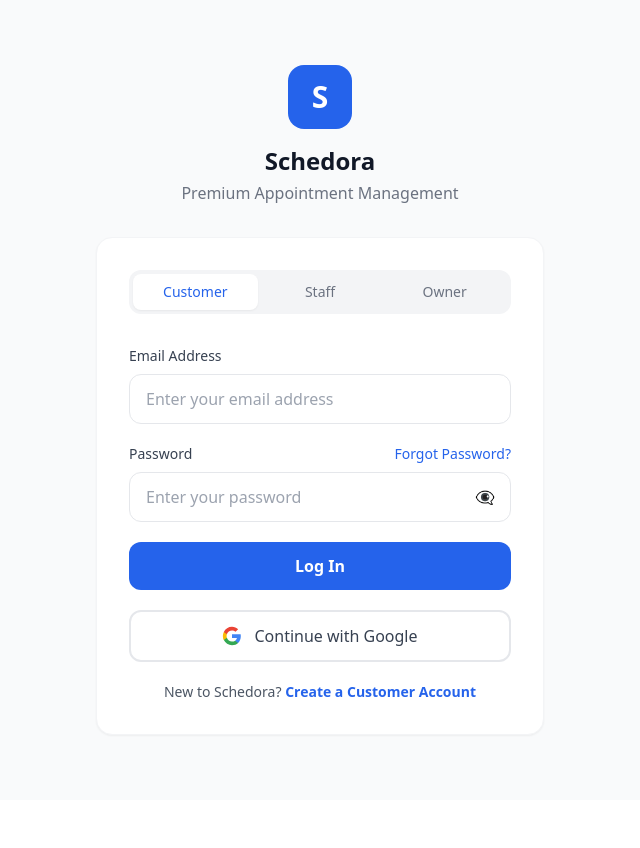
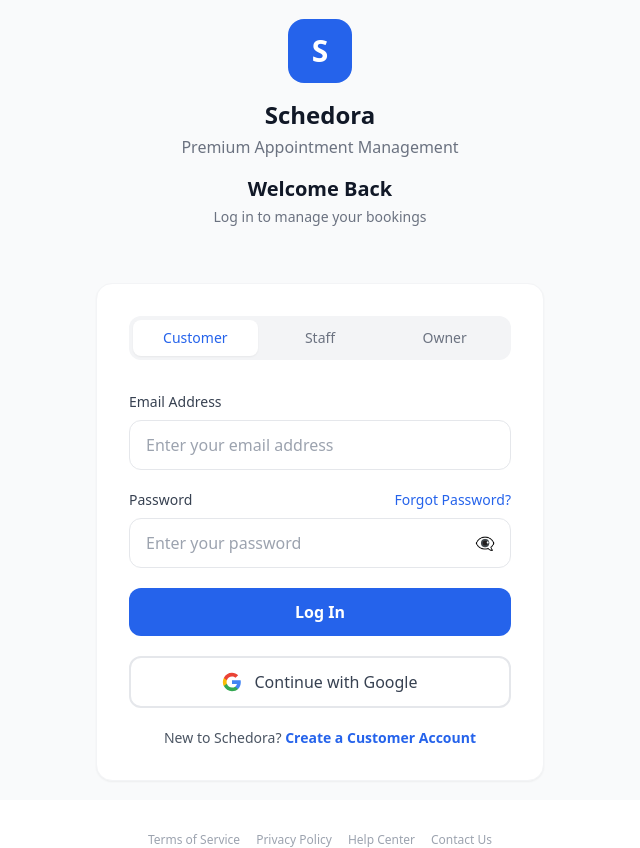
Before and after one commit to Schedora/Schedora, a Nuxt app in the folder frontend/: page /auth/login in a window 1280 px wide. Shown: the whole page, without its empty margins (320-960 px from the left). Before the commit the page ends 800 px from the top, so only its background shows below. Built offline with nearby package versions, Linux system fonts and the light colour scheme.

Commit message:
Complete Staff Login - role tabs, dynamic headings, contact owner link, footer links, staff schedule placeholder

```diff
--- a/frontend/app/pages/auth/login.vue
+++ b/frontend/app/pages/auth/login.vue
@@ -8,6 +8,11 @@
       </div>
       <h1 class="text-2xl font-bold text-gray-900">Schedora</h1>
       <p class="text-gray-500 mt-1">Premium Appointment Management</p>
+      <!-- Dynamic heading based on role -->
+      <div class="text-center mt-4 mb-6">
+        <h2 class="text-xl font-bold text-gray-900">{{ headings[selectedRole].title }}</h2>
+        <p class="text-gray-500 text-sm mt-1">{{ headings[selectedRole].subtitle }}</p>
+      </div>
     </div>
 
     <!-- Card -->
@@ -111,17 +116,36 @@
           Continue with Google
         </button>
 
-        <!-- Create Account Link -->
-        <p class="text-center text-gray-600 text-sm">
-          New to Schedora?
-          <NuxtLink to="/auth/register" class="text-blue-600 font-semibold hover:underline">
-            Create a Customer Account
-          </NuxtLink>
-        </p>
-
+        <div class="text-center text-sm mt-4">
+          <template v-if="selectedRole === 'customer'">
+            <span class="text-gray-600">New to Schedora? </span>
+            <NuxtLink to="/auth/register" class="text-blue-600 font-semibold hover:underline">
+              Create a Customer Account
+            </NuxtLink>
+          </template>
+          <template v-else-if="selectedRole === 'staff'">
+            <span class="text-gray-600">Don't have an account? </span>
+            <a href="mailto:support@schedora.com" class="text-blue-600 font-semibold hover:underline">
+              Contact Business Owner
+            </a>
+          </template>
+          <template v-else-if="selectedRole === 'owner'">
+            <span class="text-gray-600">New business owner? </span>
+            <NuxtLink to="/auth/register-owner" class="text-blue-600 font-semibold hover:underline">
+              Register Your Business
+            </NuxtLink>
+          </template>
+        </div>
       </form>
     </div>
 
+  </div>
+  <!-- Footer Links -->
+  <div class="mt-8 text-center text-xs text-gray-400 space-x-4">
+    <a href="#" class="hover:text-gray-600">Terms of Service</a>
+    <a href="#" class="hover:text-gray-600">Privacy Policy</a>
+    <a href="#" class="hover:text-gray-600">Help Center</a>
+    <a href="#" class="hover:text-gray-600">Contact Us</a>
   </div>
 </template>
 
@@ -149,6 +173,21 @@
 ]
 
 const selectedRole = ref('customer')
+
+const headings = {
+  customer: {
+    title: 'Welcome Back',
+    subtitle: 'Log in to manage your bookings'
+  },
+  staff: {
+    title: 'Staff Login',
+    subtitle: 'Access your daily schedule and appointments'
+  },
+  owner: {
+    title: 'Owner Login',
+    subtitle: 'Manage your business and team'
+  }
+}
 
 const form = reactive({
   email: '',
```
Also changed, not shown: 1 other file (tests, documents, lock files or other folders).
